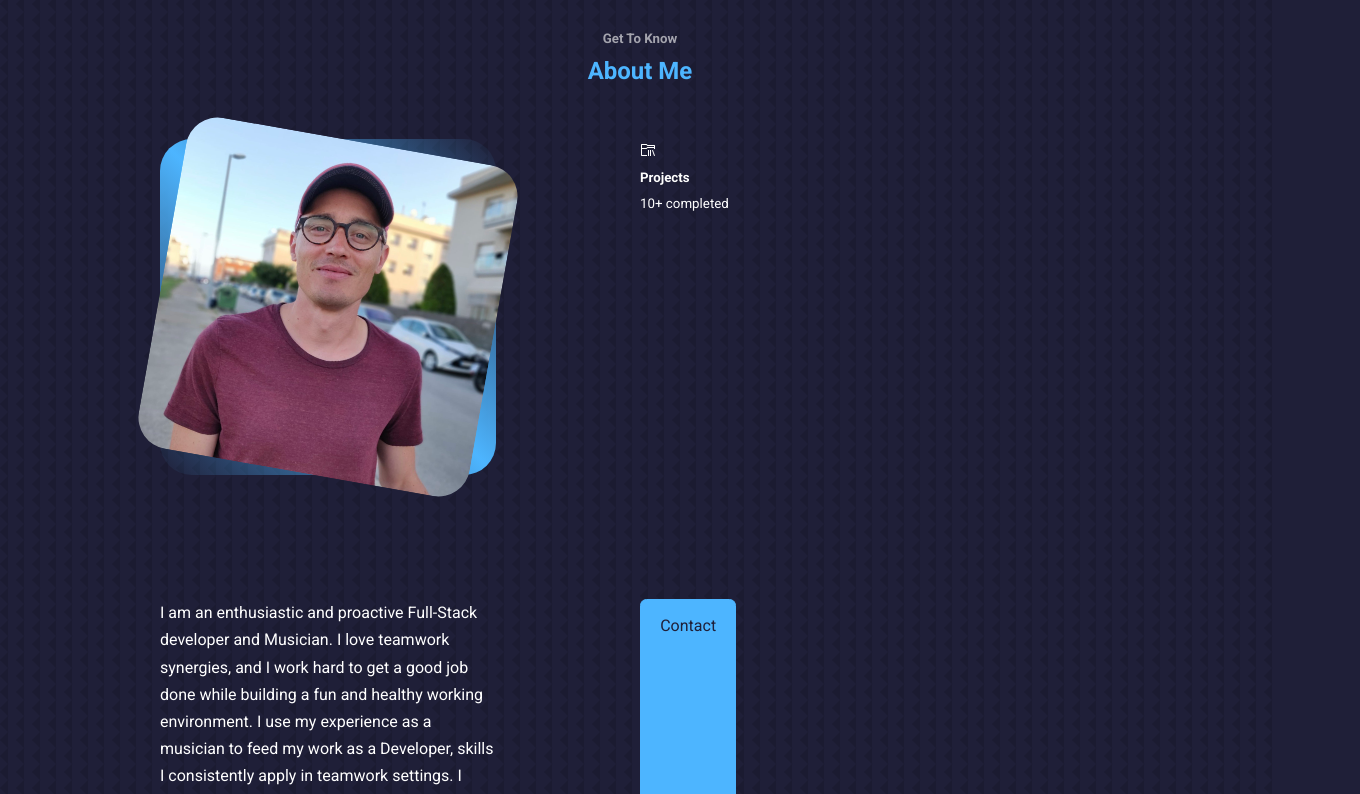
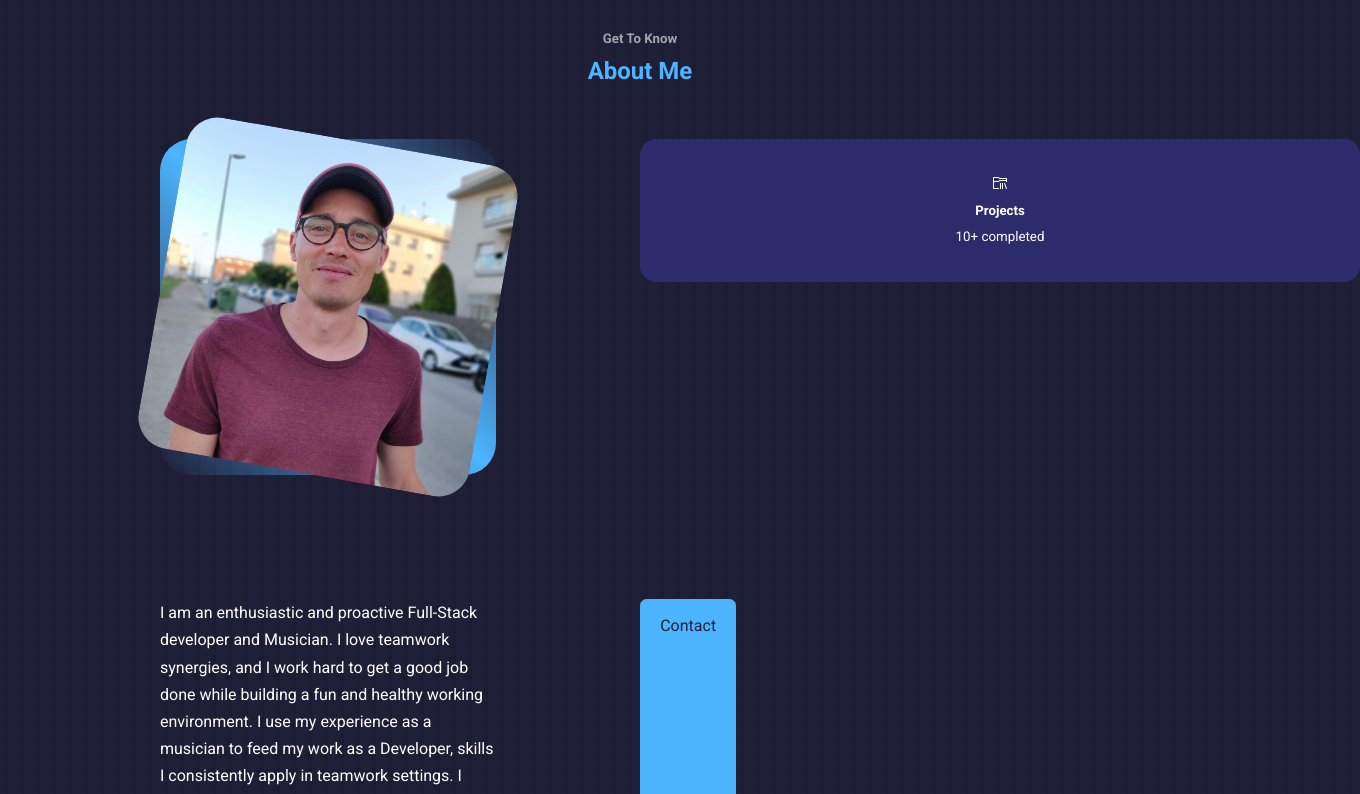
Before and after one commit to TomasGarciaDev/react-portafolio-dev-website, a React (Create React App) app: page / in a window 1280 px wide. Shown: the part 900-1694 px from the top of the page, 1360 px wide, since content can reach past the window. Built offline with nearby package versions, Linux system fonts and the light colour scheme.

Commit message:
CSS for about__cards class added

```diff
--- a/src/componets/about/about.css
+++ b/src/componets/about/about.css
@@ -1,6 +1,6 @@
 .about__container {
   display: grid;
-  grid-template-columns: 35% 50%;
+  grid-template-columns: 35% 75%;
   gap: 15%;
 }
 
@@ -23,3 +23,17 @@
 .about__me-image:hover {
   transform: rotate(0deg);
 }
+
+.about__cards {
+  display: grid;
+  grid-template-columns: repeat(3, 1fr);
+  gap: 1.5rem;
+}
+
+.about__card {
+  background: var(--color-bg-variant);
+  border: 1px solid transparent;
+  border-radius: 1rem;
+  padding: 2rem;
+  text-align: center;
+}
```
